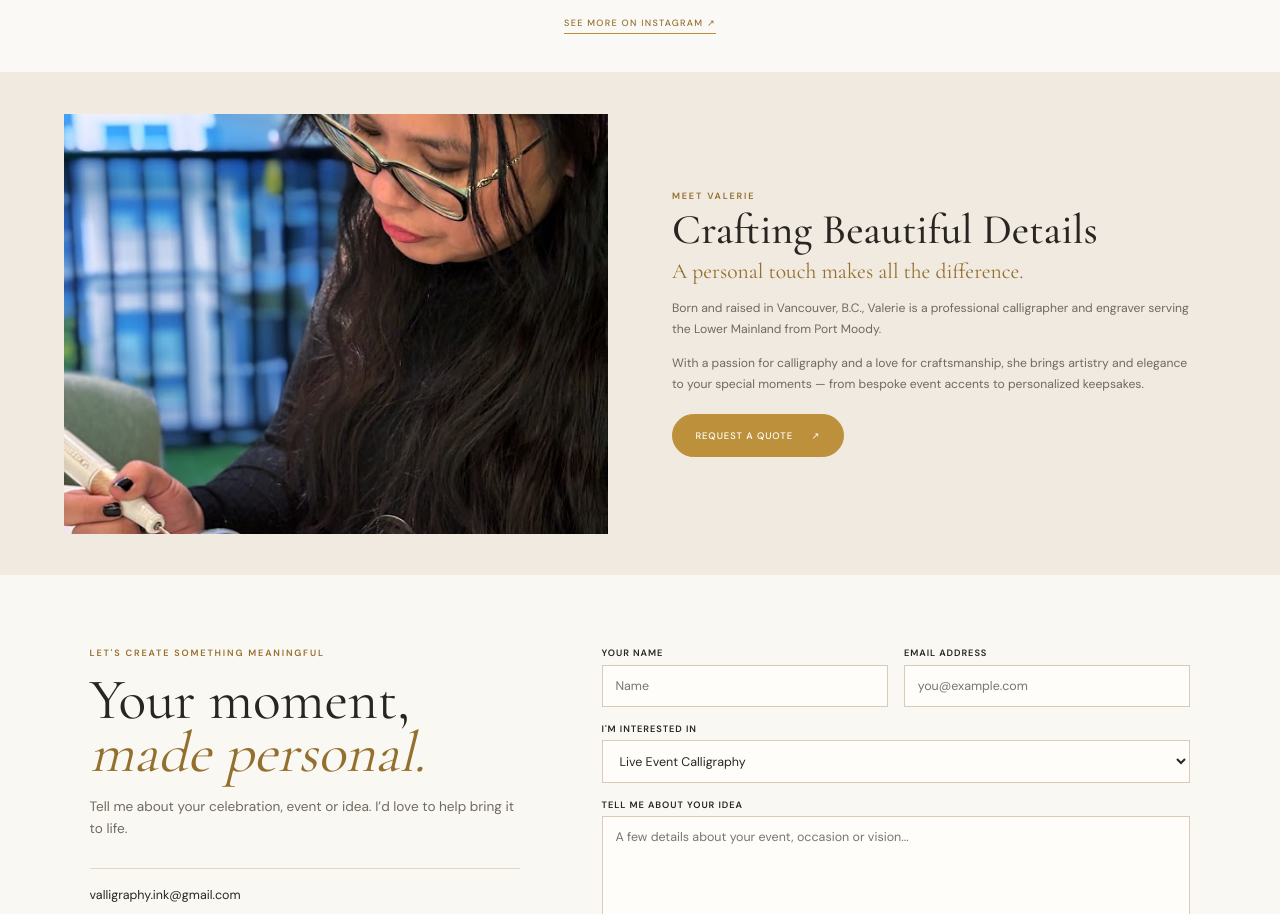
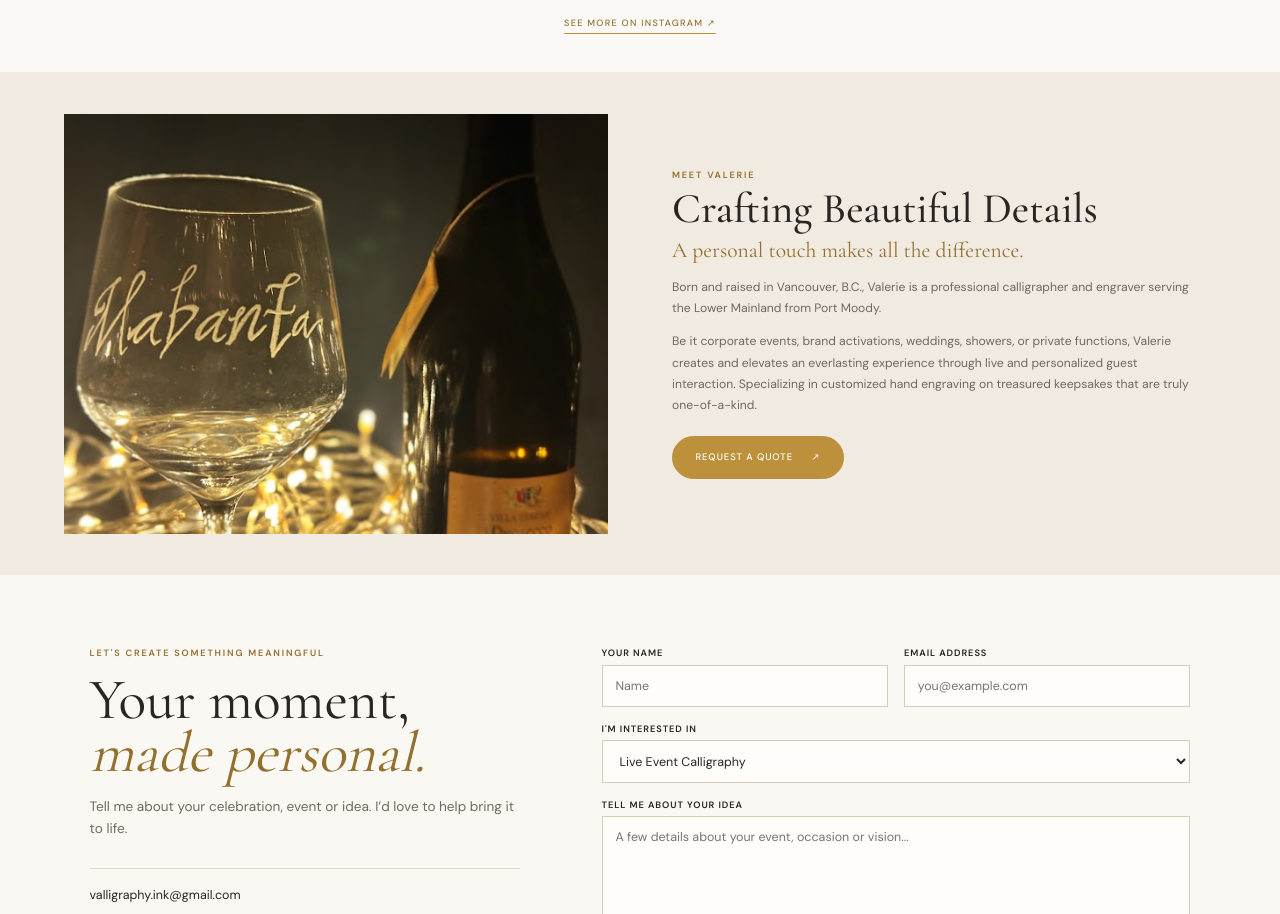
Before and after one commit to valligraphyink/valligraphy, a plain HTML site: page index.html in a window 1280 px wide. Shown: the part 1335-2249 px from the top of the page. Drawn offline with nearby package versions, Linux system fonts and the light colour scheme.

Commit message:
Update Meet Valerie section with glass engraving photo and approved bio

```diff
--- a/index.html
+++ b/index.html
@@ -70,14 +70,14 @@
 
     <section class="about-section" id="about">
       <div class="about-photo">
-        <img src="Valerie.JPG" alt="Valerie creating a personalized engraving on glass" width="620" height="827" loading="lazy" />
+        <img src="wine%20glass.JPG" alt="Personalized hand engraving on a wine glass" width="620" height="827" loading="lazy" />
       </div>
       <div class="about-copy">
         <p class="eyebrow">MEET VALERIE</p>
         <h2>Crafting Beautiful Details</h2>
         <p class="about-lede">A personal touch makes all the difference.</p>
         <p>Born and raised in Vancouver, B.C., Valerie is a professional calligrapher and engraver serving the Lower Mainland from Port Moody.</p>
-        <p>With a passion for calligraphy and a love for craftsmanship, she brings artistry and elegance to your special moments — from bespoke event accents to personalized keepsakes.</p>
+        <p>Be it corporate events, brand activations, weddings, showers, or private functions, Valerie creates and elevates an everlasting experience through live and personalized guest interaction. Specializing in customized hand engraving on treasured keepsakes that are truly one-of-a-kind.</p>
         <a class="btn" href="#contact">Request a quote <span>↗</span></a>
       </div>
     </section>
```
